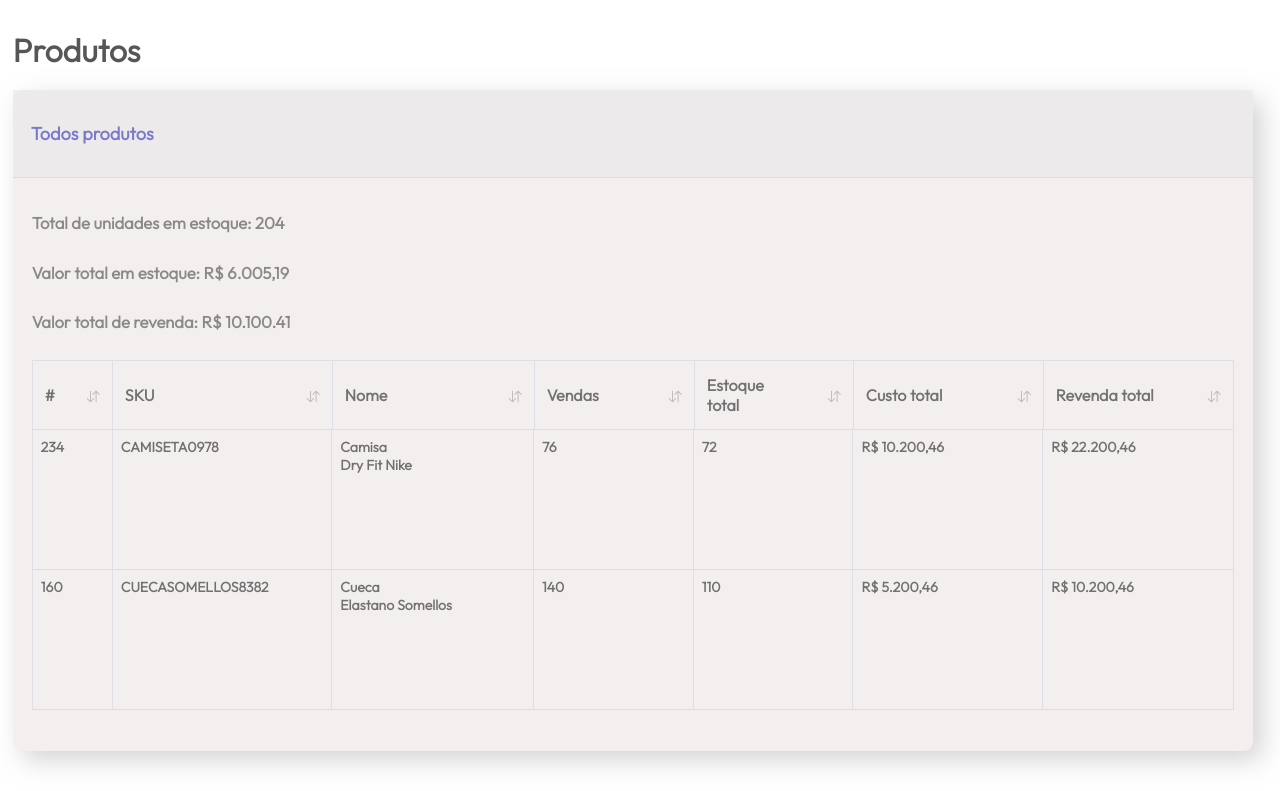
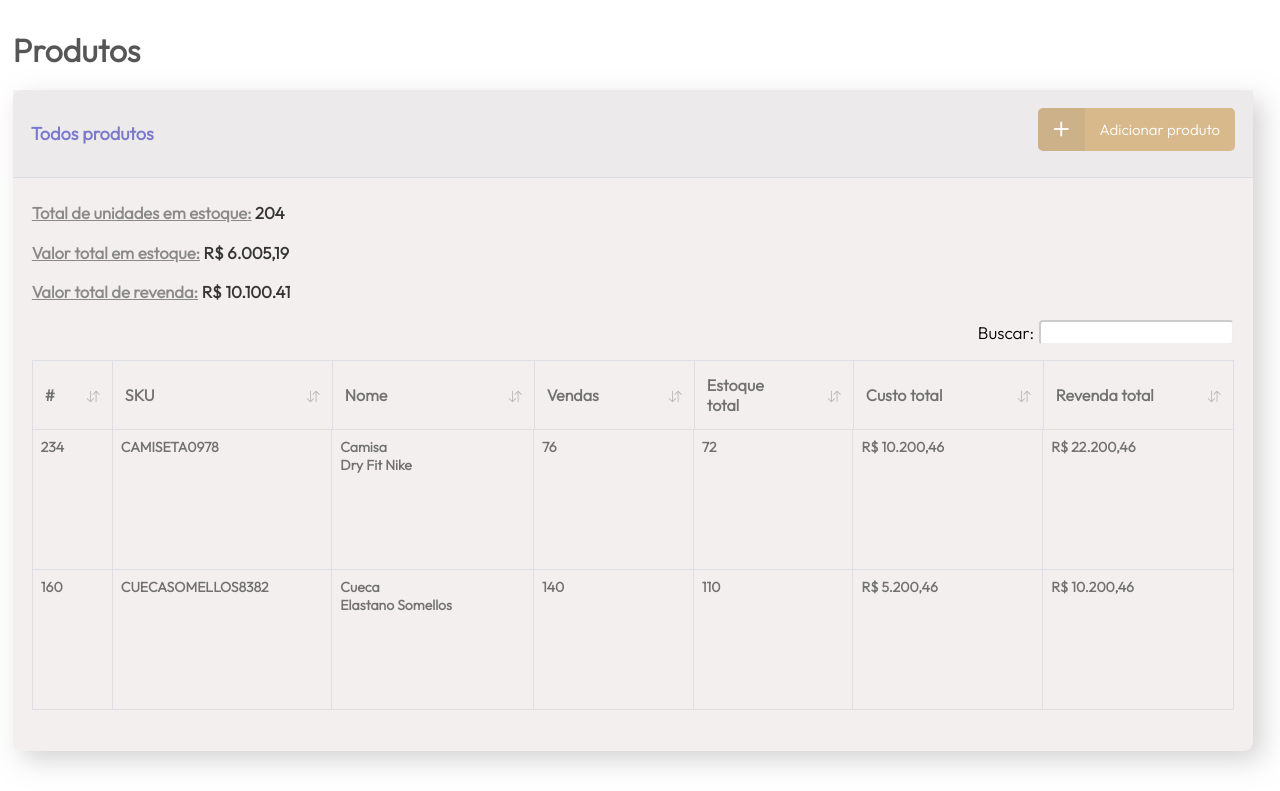
Before and after one commit to elifreitascode/Sistema-de-vendas, a Flask app: page /produtos in a window 1280 px wide. Shown: the top 791 px of the page. Run offline with Flask 3, Linux system fonts and the light colour scheme.

Commit message:
estilização pag. produtos

```diff
--- a/static/StyleProdutos.css
+++ b/static/StyleProdutos.css
@@ -37,17 +37,60 @@
 }
 .nomeTodosProdutos{
     display: flex;
-    justify-content: center;
-    flex-direction: column;
+    justify-content: space-between;
+    flex-direction: row;
     width: 100%;
     height: 11vh;
     padding: 18px;
     border-bottom: 1.5px solid #cdd2df8e;
     background-color: #e4e5e67d
 }
-.nomeTodosProdutos > h2{
+.tituloTodosProd{
+    display: flex;
+    align-items: center;
+    width: 50%;
+    height: 100%;
+}
+.tituloTodosProd > h2{
     font-size: 18px;
     color: #5e5ec4ce;
+}
+.divbuttonTodosProd{
+    display: flex;
+    align-items: center;
+    width: 50%;
+    height: 85%;
+    justify-content: right;
+
+}
+.iconButton{
+    display: flex;
+    height: 100%;
+    width: 47px;
+    background-color: #c39f69c0;
+    justify-content: center;
+    align-items: center;
+    border-top-left-radius: 5px;
+    border-bottom-left-radius: 5px;
+    cursor: pointer;
+}
+.iconButton > i{
+    font-size: 30px;
+    color: #fff;
+    cursor: pointer;
+}
+.buttonTodosProd{
+    width: 150px;
+    height: 100%;
+    background-color: #d1ac73c7;
+    border: none;
+    border-top-right-radius: 5px;
+    border-bottom-right-radius: 5px;
+    cursor: pointer;
+}
+.spanButton{
+    color: #fff;
+    font-size: 15px;
 }
 .infoProdutos{
     display: flex;
@@ -268,11 +311,44 @@ span.iconseta > i{
 .dadosProdutos{
     display: flex;
     flex-direction: column;
-    height: 22vh;
-    width: 100%;
+    height: 17vh;
+    width: 50%;
     justify-content: space-evenly;
 }
 .dadosProdutos > h2{
     font-size: 16.5px;
     color: #898989;
 }
+.labeleInput{
+    display: flex;
+    flex-direction: row;
+    height: 100%;
+    width: 50%;
+    align-items: flex-end;
+    justify-content: right;
+}
+.inputBus{
+    margin-bottom: 15px;
+    height: 25px;
+    border-color: #d8d8d86a;
+    border-radius: 4px;
+}
+.labelBus{
+    height: 25px;
+    width: 55px;
+    margin-right: 6px;
+    margin-bottom: 13.4px;
+    font-size: 17px;
+}
+.cor{
+    color: #282828f0;
+}
+.underlineh2{
+    text-decoration: underline;
+}
+.dadoseInput{
+    display: flex;
+    width: 100%;
+    height: 22vh;
+    flex-direction: row;
+}
--- a/templates/produtos.html
+++ b/templates/produtos.html
@@ -13,13 +13,27 @@
         <h1>Produtos</h1>
         <div class="todos-produtos">
             <div class="nomeTodosProdutos">
-                <h2>Todos produtos</h2>
+                <div class="tituloTodosProd">
+                    <h2>Todos produtos</h2>
+                </div>
+                <div class="divbuttonTodosProd">
+                    <span class="iconButton">
+                        <i class="bi bi-plus"></i>
+                    </span>
+                    <button class="buttonTodosProd"><span class="spanButton">Adicionar produto</span></button>
+                </div>
             </div>
             <div class="infoProdutos">
-                <div class="dadosProdutos">
-                    <h2>Total de unidades em estoque: 204</h2>
-                    <h2>Valor total em estoque: R$ 6.005,19</h2>
-                    <h2>Valor total de revenda: R$ 10.100.41</h2>
+                <div class="dadoseInput">
+                    <div class="dadosProdutos">
+                        <h2><span class="underlineh2">Total de unidades em estoque:</span><span class="cor"> 204</span></h2>
+                        <h2><span class="underlineh2">Valor total em estoque:</span><span class="cor"> R$ 6.005,19</span></h2>
+                        <h2><span class="underlineh2">Valor total de revenda:</span><span class="cor"> R$ 10.100.41</span></h2>
+                    </div>
+                    <div class="labeleInput">
+                        <label for="buscar" class="labelBus">Buscar:</label>
+                        <input type="text" class="inputBus">
+                    </div>
                 </div>
                 <div class="titulosProdutos">
                     <div class="espaçotitle1">
```
